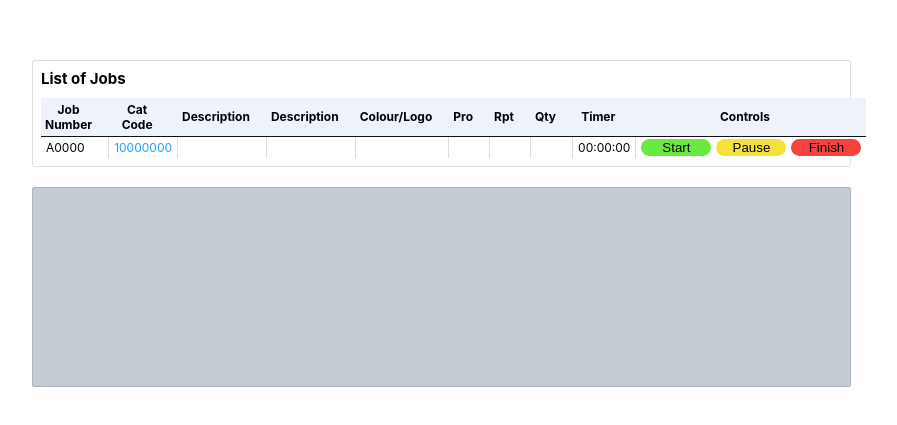
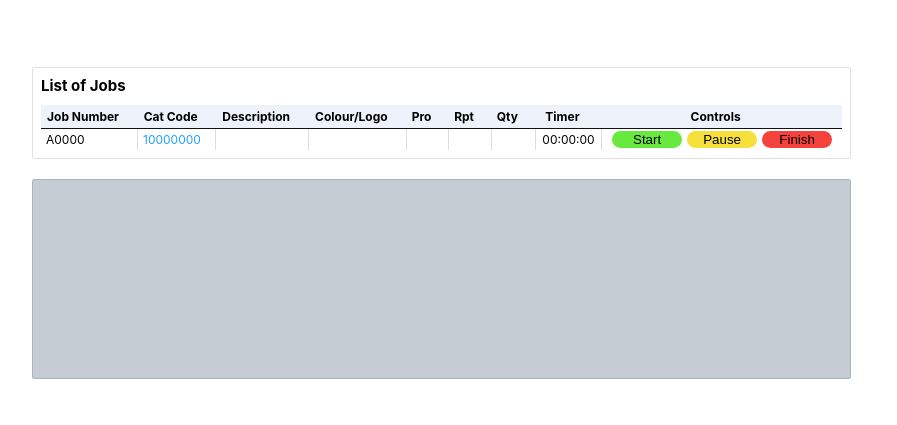
Before and after one commit to hacc-ount/Timer-project, a website built with Vite: page index.html in a window 1280 px wide. Shown: the part 177-602 px from the top of the page, without its empty margins (96-993 px from the left). Built offline with nearby package versions, Linux system fonts and the light colour scheme.

Commit message:
Fix the reason for two 'description' columns existing in the table (in HTML)

```diff
--- a/index.html
+++ b/index.html
@@ -27,7 +27,6 @@
                         <th>Job Number</th>
                         <th>Cat Code</th>
                         <th>Description</th>
-                        <th>Description</th>
                         <th>Colour/Logo</th>
                         <th>Pro</th>
                         <th>Rpt</th>
@@ -40,7 +39,6 @@
                     <tr>
                         <td>A0000</td>
                         <td><a href="">10000000</a></td>
-                        <td></td>
                         <td></td>
                         <td></td>
                         <td></td>
```
